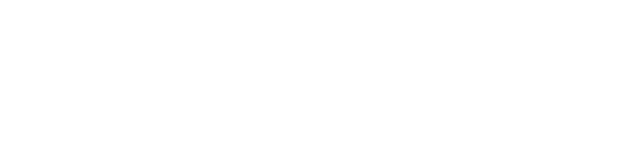
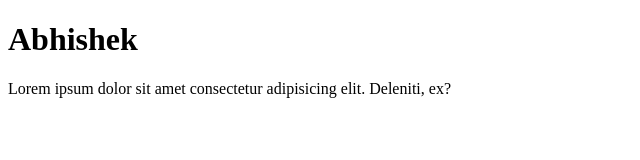
Before and after one commit to panzer01052005-creator/sigma-web-development, a plain HTML site: page Sigma web development/Video 6/index.html in a window 1280 px wide. Shown: the whole page, without its empty margins (0-640 px from the left). Drawn offline with Linux system fonts and the light colour scheme.

Commit message:
Abhishek

```diff
--- a/Sigma web development/Video 6/index.html
+++ b/Sigma web development/Video 6/index.html
@@ -3,9 +3,11 @@
 <head>
     <meta charset="UTF-8">
     <meta name="viewport" content="width=device-width, initial-scale=1.0">
+    <meta description="This is a description of my webpage.">
     <title>Document</title>
 </head>
 <body>
-
+    <h1>Abhishek</h1>
+    <p>Lorem ipsum dolor sit amet consectetur adipisicing elit. Deleniti, ex?</p>
 </body>
 </html>
```
